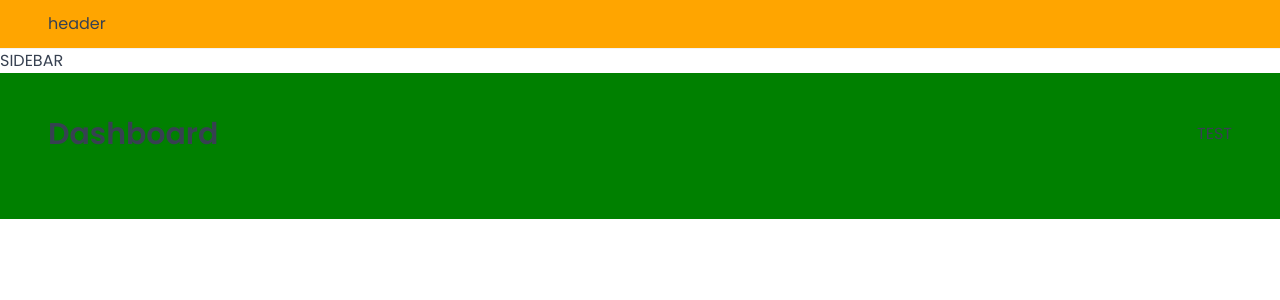
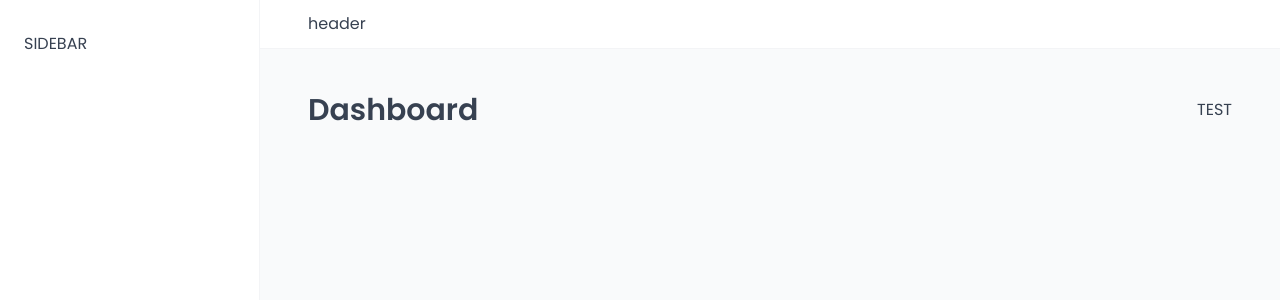
Before and after one commit to luka-tchanukvadze/The-Wild-Oasis-Internal-Tool, a React (Vite) app: page /dashboard in a window 1280 px wide. Shown: the top 300 px of the page. Built offline with nearby package versions, Linux system fonts and the light colour scheme; a web font is replaced by a local one.

Commit message:
Building the App Layout

```diff
--- a/src/ui/AppLayout.jsx
+++ b/src/ui/AppLayout.jsx
@@ -3,20 +3,27 @@
 import Sidebar from "./Sidebar";
 import styled from "styled-components";
 
+const StyledAppLayout = styled.div`
+  display: grid;
+  grid-template-columns: 26rem 1fr;
+  grid-template-rows: auto 1fr;
+  height: 100vh;
+`;
+
 const Main = styled.main`
-  background-color: green;
+  background-color: var(--color-grey-50);
   padding: 4rem 4.8rem 6.4rem;
 `;
 
 function AppLayout() {
   return (
-    <div>
+    <StyledAppLayout>
       <Header />
       <Sidebar />
       <Main>
         <Outlet />
       </Main>
-    </div>
+    </StyledAppLayout>
   );
 }
 export default AppLayout;
--- a/src/ui/Header.jsx
+++ b/src/ui/Header.jsx
@@ -1,7 +1,7 @@
 import styled from "styled-components";
 
 const StyledHeader = styled.header`
-  background-color: orange;
+  background-color: var(--color-grey-0);
   padding: 1.2rem 4.8rem;
   border-bottom: 1px solid var(--color-grey-100);
 `;
--- a/src/ui/Sidebar.jsx
+++ b/src/ui/Sidebar.jsx
@@ -1,4 +1,14 @@
+import styled from "styled-components";
+
+const StyledSidebar = styled.aside`
+  background-color: var(--color-grey-0);
+  padding: 3.2rem 2.4rem;
+  border-right: 1px solid var(--color-grey-100);
+
+  grid-row: 1 / -1;
+`;
+
 function Sidebar() {
-  return <aside>SIDEBAR</aside>;
+  return <StyledSidebar>SIDEBAR</StyledSidebar>;
 }
 export default Sidebar;
```
